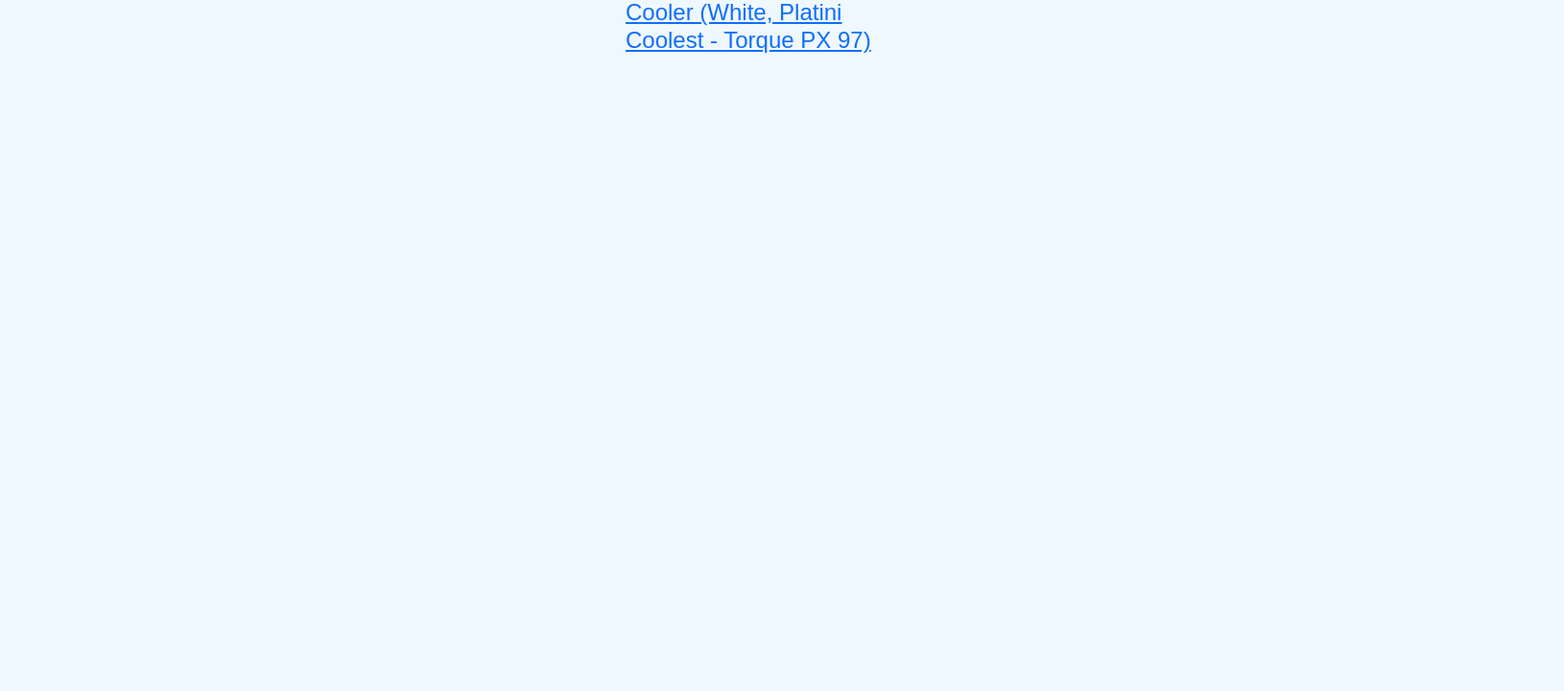
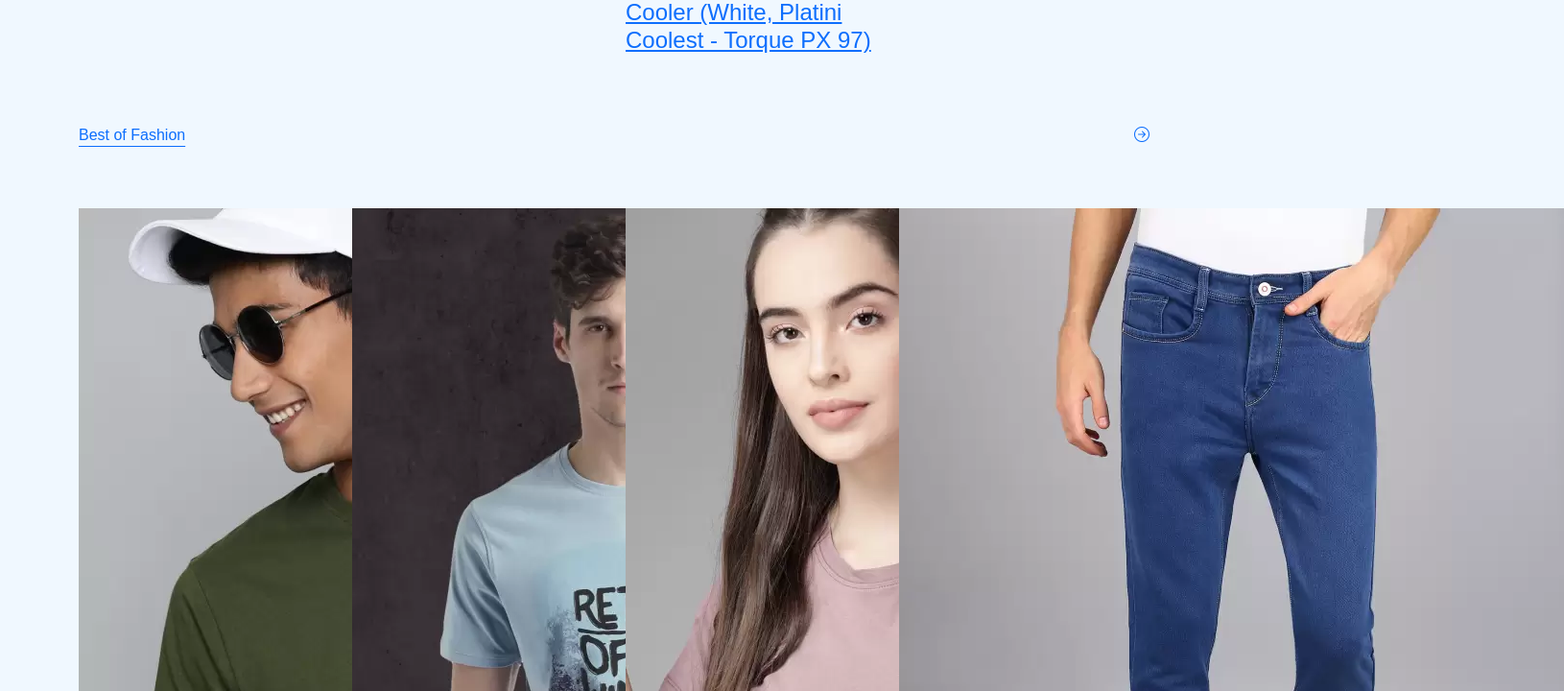
Before and after one commit to UchithmaSenevirathne/Angular-E-commerce-App, an Angular app: page / in a window 1280 px wide. Shown: the part 1048-1768 px from the top of the page at 96% size, 1630 px wide, since content can reach past the window. Before the commit the page ends 1177 px from the top, so only its background shows below. Built offline with nearby package versions, Linux system fonts and the light colour scheme.

Commit message:
create fashion product

```diff
--- a/src/app/home/home.component.html
+++ b/src/app/home/home.component.html
@@ -75,4 +75,40 @@
         </div>
 
     <!-- show appliance product  -->
+
+    <!-- show fashion product  -->
+
+    <div class="container mt-3 mb-3">
+
+        <div class="row productBox">
+
+            <p>
+                <a class="float-start link-offset-3" [routerLink]="['/product-page','fashion']">Best of Fashion</a>
+                <a class="float-end" [routerLink]="['/product-page','fashion']"><i class="bi bi-arrow-right-circle"></i></a>
+            </p>
+
+            <div class="col-lg-3 mt-5"  *ngFor="let data of getFashionProductData;index as i">
+
+                <a [routerLink]="['/product-detail',data.pdCategory,data.pdId]" class="productLink">
+                    <div class="productContent" *ngIf="i<=3">
+                        <div class="productImg">
+                        <img src="{{data.pdImg}}">
+                        </div>
+                        <h4>{{data.pdName}}</h4>
+                    </div>
+                </a>
+
+
+            </div>
+
+        </div>
+
+    </div>
+
+<!-- show fashion product  -->
+
+
+
+<!-- show product end  -->
+
 </main>
```
